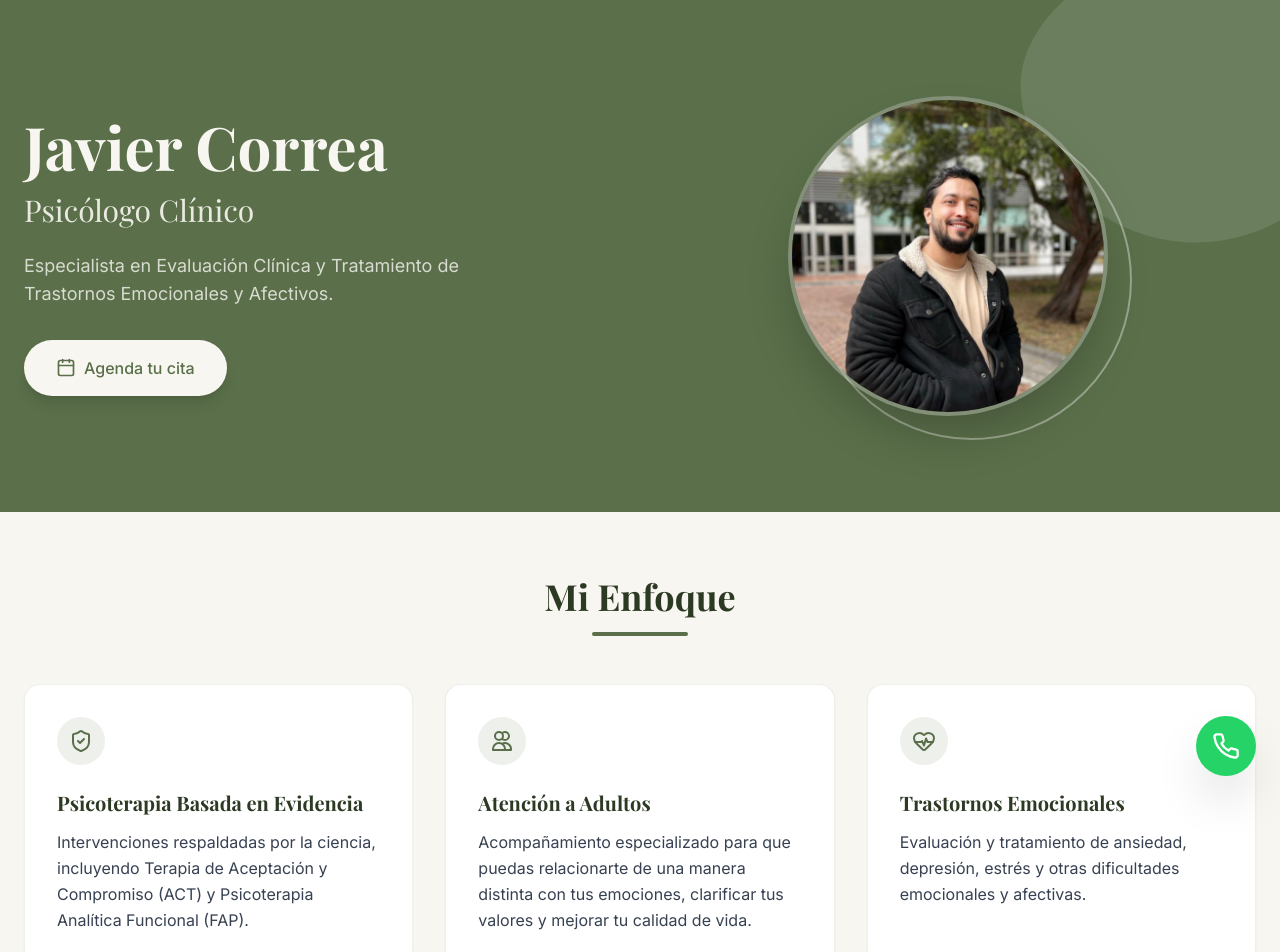
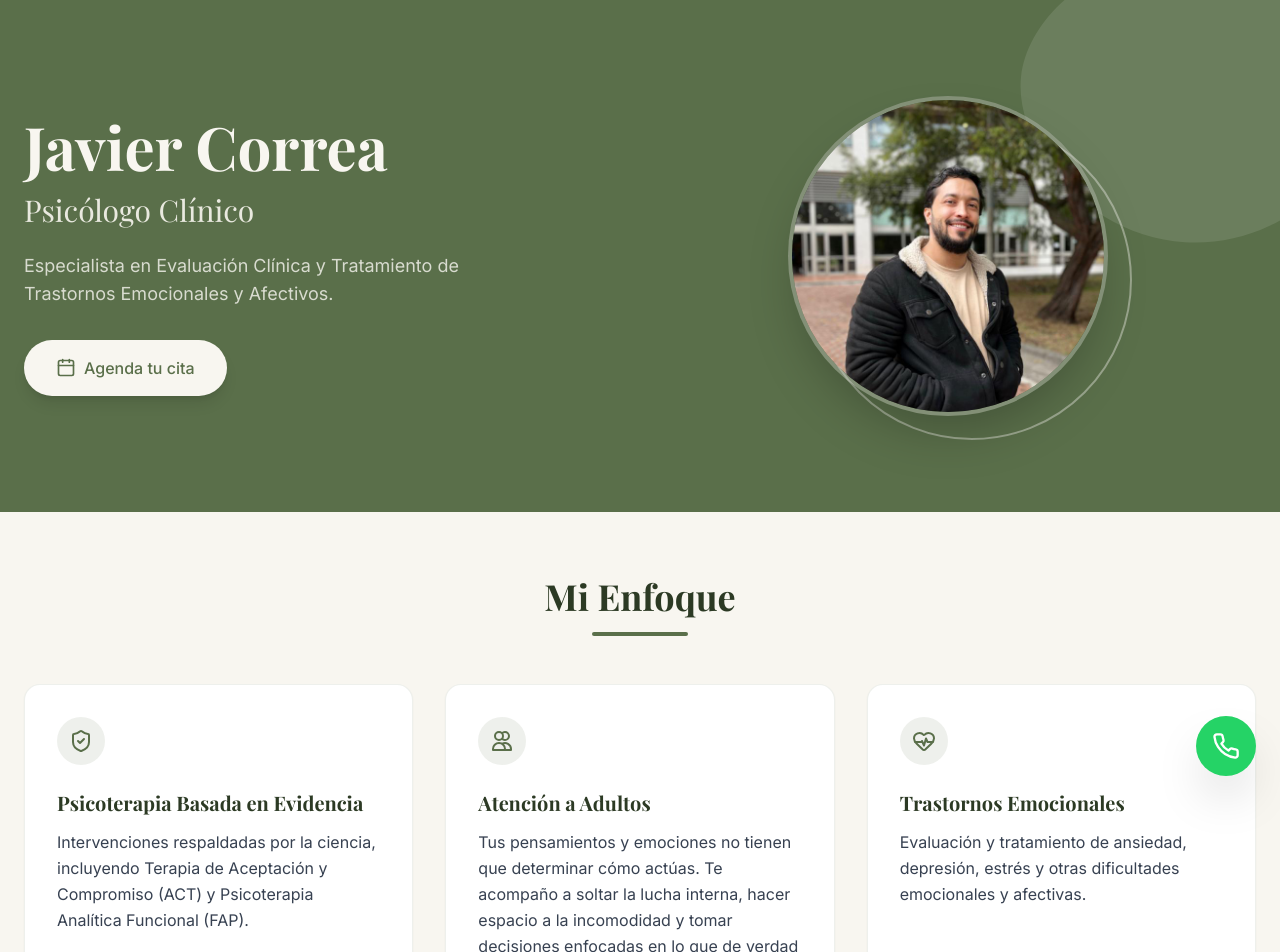
Before and after one commit to itsDeyvixd/javi-psicologia-portfolio, a React (Vite) app in the folder frontend/: page / in a window 1280 px wide. Shown: the top 952 px of the page. Built offline with nearby package versions, Linux system fonts and the light colour scheme; a web font is replaced by a local one.

Commit message:
fix(copy): update Atencion a Adultos text to Javier's ACT-aligned version

```diff
--- a/frontend/src/App.jsx
+++ b/frontend/src/App.jsx
@@ -82,7 +82,7 @@ function Home() {
               </div>
               <h3 className="text-xl font-serif font-bold mb-3 text-brand-dark">Atención a Adultos</h3>
               <p className="text-gray-700 leading-relaxed">
-                Acompañamiento especializado para que puedas relacionarte de una manera distinta con tus emociones, clarificar tus valores y mejorar tu calidad de vida.
+                Tus pensamientos y emociones no tienen que determinar cómo actúas. Te acompaño a soltar la lucha interna, hacer espacio a la incomodidad y tomar decisiones enfocadas en lo que de verdad te importa.
               </p>
             </article>
 
```
